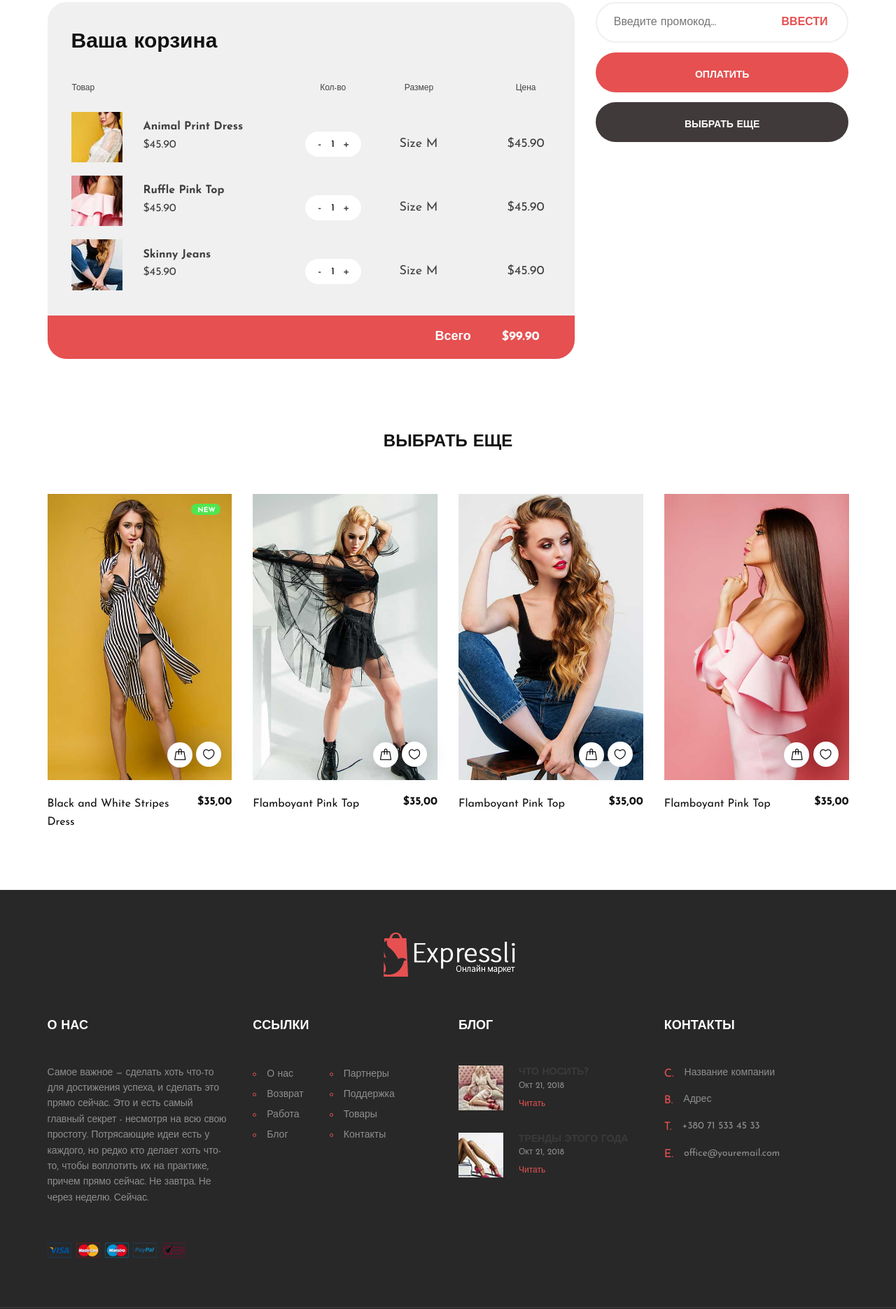
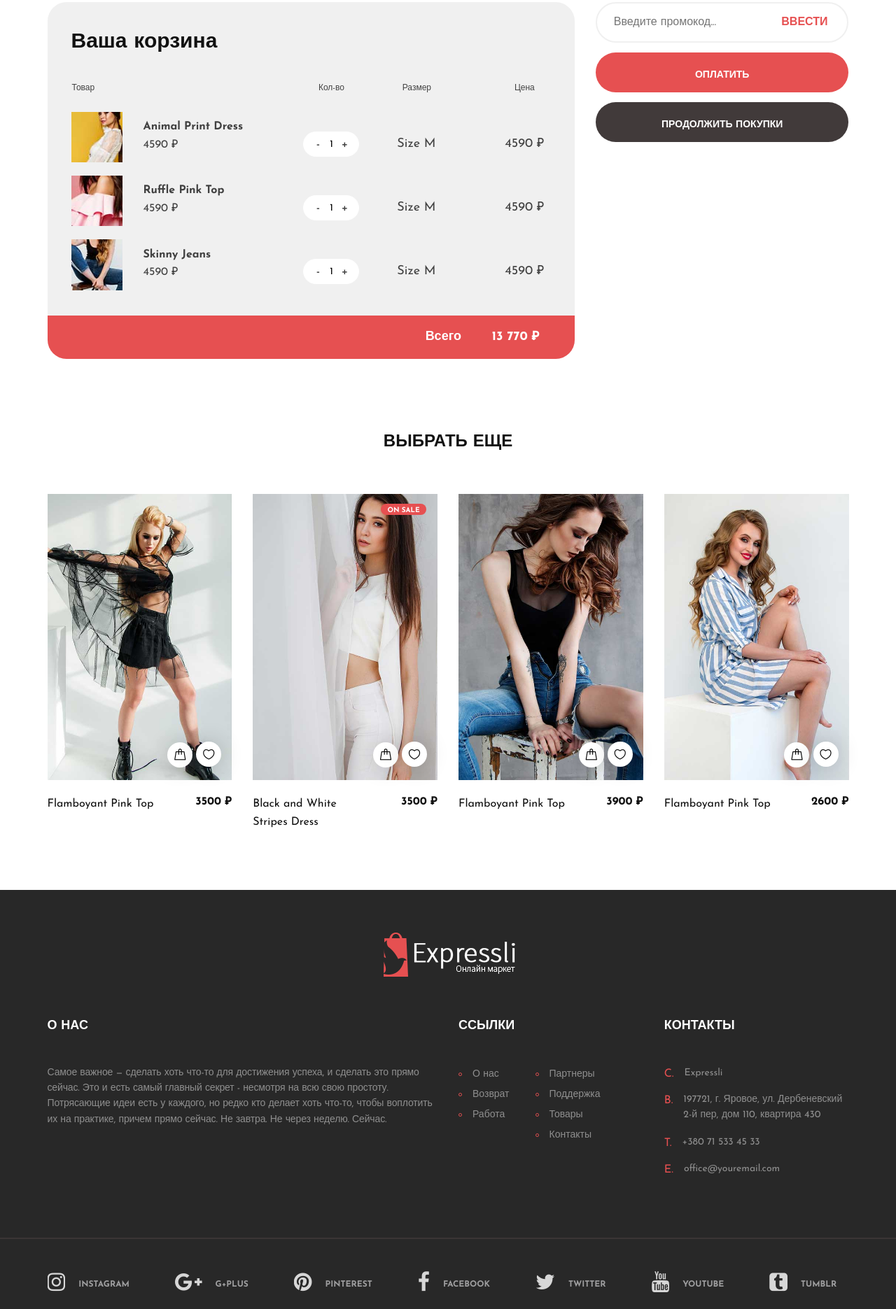
Before and after one commit to yrDream/yrDream.github.io, a plain HTML site: page expressli/cart.html in a window 1280 px wide. Shown: the part 418-2289 px from the top of the page at 70% size. Drawn offline with Linux system fonts and the light colour scheme.

Commit message:
Правки в лс

```diff
--- a/expressli/cart.html
+++ b/expressli/cart.html
@@ -96,11 +96,9 @@
                             <li><a href="./product.html">Страница товара</a></li>
                             <li><a href="./category.html">Страница категорий</a></li>
                             <li><a href="./cart.html">Страница корзины</a></li>
-                            <li><a href="./checkout.html">Страница платежа</a></li>
                             <li><a href="./contact.html">Страница контактов</a></li>
                         </ul>
                     </li>
-                    <li><a href="#">Блог</a></li>
                 </ul>
             </div>
         </nav>
@@ -144,7 +142,7 @@
                                             <img src="img/cart/1.jpg" alt="">
                                             <div class="pc-title">
                                                 <h4>Animal Print Dress</h4>
-                                                <p>$45.90</p>
+                                                <p>4590 ₽</p>
                                             </div>
                                         </td>
                                         <td class="quy-col">
@@ -158,7 +156,7 @@
                                             <h4>Size M</h4>
                                         </td>
                                         <td class="total-col">
-                                            <h4>$45.90</h4>
+                                            <h4>4590 ₽</h4>
                                         </td>
                                     </tr>
                                     <tr>
@@ -166,7 +164,7 @@
                                             <img src="img/cart/2.jpg" alt="">
                                             <div class="pc-title">
                                                 <h4>Ruffle Pink Top</h4>
-                                                <p>$45.90</p>
+                                                <p>4590 ₽</p>
                                             </div>
                                         </td>
                                         <td class="quy-col">
@@ -180,7 +178,7 @@
                                             <h4>Size M</h4>
                                         </td>
                                         <td class="total-col">
-                                            <h4>$45.90</h4>
+                                            <h4>4590 ₽</h4>
                                         </td>
                                     </tr>
                                     <tr>
@@ -188,7 +186,7 @@
                                             <img src="img/cart/3.jpg" alt="">
                                             <div class="pc-title">
                                                 <h4>Skinny Jeans</h4>
-                                                <p>$45.90</p>
+                                                <p>4590 ₽</p>
                                             </div>
                                         </td>
                                         <td class="quy-col">
@@ -202,14 +200,14 @@
                                             <h4>Size M</h4>
                                         </td>
                                         <td class="total-col">
-                                            <h4>$45.90</h4>
+                                            <h4>4590 ₽</h4>
                                         </td>
                                     </tr>
                                 </tbody>
                             </table>
                         </div>
                         <div class="total-cost">
-                            <h6>Всего <span>$99.90</span></h6>
+                            <h6>Всего <span>13 770 ₽</span></h6>
                         </div>
                     </div>
                 </div>
@@ -219,7 +217,7 @@
                         <button>Ввести</button>
                     </form>
                     <a href="" class="site-btn">Оплатить</a>
-                    <a href="" class="site-btn sb-dark">Выбрать еще</a>
+                    <a href="" class="site-btn sb-dark">Продолжить покупки</a>
                 </div>
             </div>
         </div>
@@ -234,66 +232,78 @@
             </div>
             <div class="row">
                 <div class="col-lg-3 col-sm-6">
+                    <a class="hover-link" href="./product.html" target="_blank">
                         <div class="product-item">
                             <div class="pi-pic">
-                            <div class="tag-new">New</div>
-                            <img src="./img/product/2.jpg" alt="">
+                                <img src="./img/product/5.jpg" alt="">
                                 <div class="pi-links">
-                                <a href="#" class="add-card"><i class="flaticon-bag"></i><span>В корзину</span></a>
+                                    <a href="#" class="add-card"><i class="flaticon-bag"></i><span>ADD TO CART</span></a>
                                     <a href="#" class="wishlist-btn"><i class="flaticon-heart"></i></a>
                                 </div>
                             </div>
                             <div class="pi-text">
-                            <h6>$35,00</h6>
-                            <p>Black and White Stripes Dress</p>
+                                <h6>3500 ₽</h6>
+                                <p>Flamboyant Pink Top </p>
                             </div>
                         </div>
+                    </a>
                 </div>
+
                 <div class="col-lg-3 col-sm-6">
+                    <a class="hover-link" href="./product.html" target="_blank">
                         <div class="product-item">
                             <div class="pi-pic">
-                            <img src="./img/product/5.jpg" alt="">
+                                <div class="tag-sale">ON SALE</div>
+                                <img src="./img/product/6.jpg" alt="">
                                 <div class="pi-links">
-                                <a href="#" class="add-card"><i class="flaticon-bag"></i><span>В корзину</span></a>
+                                    <a href="#" class="add-card"><i class="flaticon-bag"></i><span>ADD TO CART</span></a>
                                     <a href="#" class="wishlist-btn"><i class="flaticon-heart"></i></a>
                                 </div>
                             </div>
                             <div class="pi-text">
-                            <h6>$35,00</h6>
-                            <p>Flamboyant Pink Top </p>
+                                <h6>3500 ₽</h6>
+                                <p>Black and White Stripes Dress</p>
                             </div>
                         </div>
+                    </a>
                 </div>
+
                 <div class="col-lg-3 col-sm-6">
+                    <a class="hover-link" href="./product.html" target="_blank">
                         <div class="product-item">
                             <div class="pi-pic">
-                            <img src="./img/product/9.jpg" alt="">
+                                <img src="./img/product/7.jpg" alt="">
                                 <div class="pi-links">
-                                <a href="#" class="add-card"><i class="flaticon-bag"></i><span>В корзину</span></a>
+                                    <a href="#" class="add-card"><i class="flaticon-bag"></i><span>ADD TO CART</span></a>
                                     <a href="#" class="wishlist-btn"><i class="flaticon-heart"></i></a>
                                 </div>
                             </div>
                             <div class="pi-text">
-                            <h6>$35,00</h6>
+                                <h6>3900 ₽</h6>
                                 <p>Flamboyant Pink Top </p>
                             </div>
                         </div>
+                    </a>
                 </div>
+
                 <div class="col-lg-3 col-sm-6">
+                    <a class="hover-link" href="./product.html" target="_blank">
                         <div class="product-item">
                             <div class="pi-pic">
-                            <img src="./img/product/1.jpg" alt="">
+                                <img src="./img/product/8.jpg" alt="">
                                 <div class="pi-links">
-                                <a href="#" class="add-card"><i class="flaticon-bag"></i><span>В корзину</span></a>
+                                    <a href="#" class="add-card"><i class="flaticon-bag"></i><span>ADD TO CART</span></a>
                                     <a href="#" class="wishlist-btn"><i class="flaticon-heart"></i></a>
                                 </div>
                             </div>
                             <div class="pi-text">
-                            <h6>$35,00</h6>
+                                <h6>2600 ₽</h6>
                                 <p>Flamboyant Pink Top </p>
                             </div>
                         </div>
+                    </a>
                 </div>
+
             </div>
         </div>
     </section>
@@ -308,12 +318,11 @@
                 <a href="index.html"><img src="./img/logoLightNew.png" alt=""></a>
             </div>
             <div class="row">
-                <div class="col-lg-3 col-sm-6">
+                <div class="col-lg-6 col-sm-6">
                     <div class="footer-widget about-widget">
                         <h2>О нас</h2>
                         <p>Самое важное — сделать хоть что-то для достижения успеха, и сделать это прямо сейчас. Это и есть самый главный секрет - несмотря на всю свою простоту. Потрясающие идеи есть у каждого, но редко кто делает хоть что-то, чтобы воплотить
                             их на практике, причем прямо сейчас. Не завтра. Не через неделю. Сейчас.</p>
-                        <img src="img/cards.png" alt="">
                     </div>
                 </div>
                 <div class="col-lg-3 col-sm-6">
@@ -323,7 +332,6 @@
                             <li><a href="">О нас</a></li>
                             <li><a href="">Возврат</a></li>
                             <li><a href="">Работа</a></li>
-                            <li><a href="">Блог</a></li>
                         </ul>
                         <ul>
                             <li><a href="">Партнеры</a></li>
@@ -333,39 +341,17 @@
                         </ul>
                     </div>
                 </div>
-                <div class="col-lg-3 col-sm-6">
-                    <div class="footer-widget about-widget">
-                        <h2>Блог</h2>
-                        <div class="fw-latest-post-widget">
-                            <div class="lp-item">
-                                <div class="lp-thumb set-bg" data-setbg="img/blog-thumbs/1.jpg"></div>
-                                <div class="lp-content">
-                                    <h6>Что носить?</h6>
-                                    <span>Окт 21, 2018</span>
-                                    <a href="#" class="readmore">Читать</a>
-                                </div>
-                            </div>
-                            <div class="lp-item">
-                                <div class="lp-thumb set-bg" data-setbg="img/blog-thumbs/2.jpg"></div>
-                                <div class="lp-content">
-                                    <h6>Тренды этого года</h6>
-                                    <span>Окт 21, 2018</span>
-                                    <a href="#" class="readmore">Читать</a>
-                                </div>
-                            </div>
-                        </div>
-                    </div>
-                </div>
+
                 <div class="col-lg-3 col-sm-6">
                     <div class="footer-widget contact-widget">
                         <h2>Контакты</h2>
                         <div class="con-info">
                             <span>C.</span>
-                            <p>Название компании </p>
+                            <p>Expressli </p>
                         </div>
                         <div class="con-info">
                             <span>B.</span>
-                            <p>Адрес </p>
+                            <p>197721, г. Яровое, ул. Дербеневский 2-й пер, дом 110, квартира 430 </p>
                         </div>
                         <div class="con-info">
                             <span>T.</span>
```
Also changed, not shown: expressli/category.html (+91 -80 lines), expressli/contact.html (+6 -32 lines), expressli/css/style.css (+11 -0 lines), expressli/index.html (+43 -43 lines), expressli/product.html (+67 -75 lines). Lines whose indentation alone changed are shown as unchanged.
